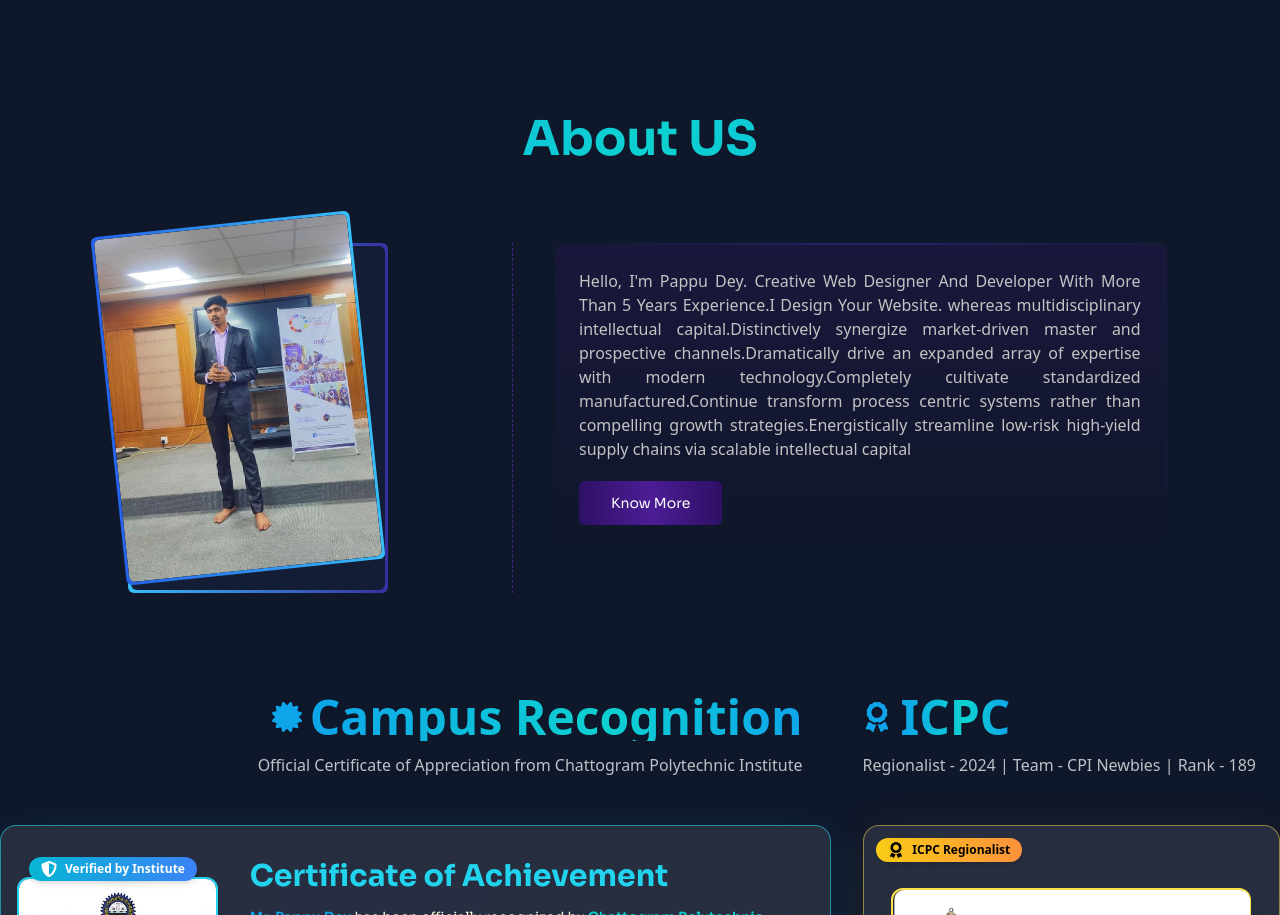
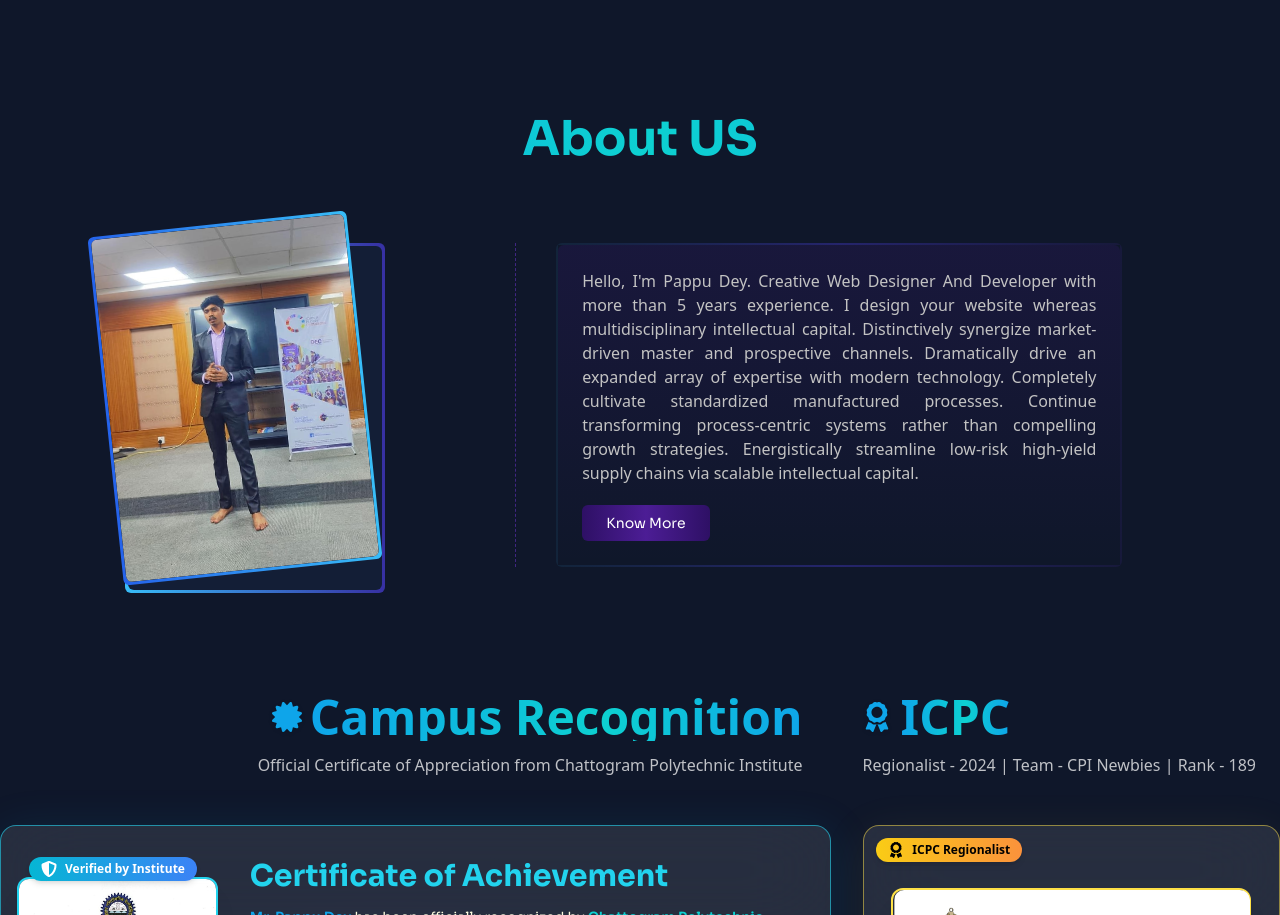
Before and after one commit to coderpappu/Next-Level-Portfolio, a React (Vite) app: page / in a window 1280 px wide. Shown: the part 880-1795 px from the top of the page. Built offline with nearby package versions, Linux system fonts and the light colour scheme.

Commit message:
now about section is fully responsive

```diff
--- a/src/App.jsx
+++ b/src/App.jsx
@@ -2,7 +2,32 @@ import { Suspense, lazy } from "react";
 import { Helmet } from "react-helmet";
 import "./App.css";
 
-const Layout = lazy(() => import("./pages/Layout"));
+// Direct default export components
+const About = lazy(() => import("./components/About"));
+const CareerSummary = lazy(() => import("./components/CareerSummary"));
+const Counter = lazy(() => import("./components/Counter"));
+const Footer = lazy(() => import("./components/Footer"));
+const Heading = lazy(() => import("./components/Heading"));
+const HeroSection = lazy(() => import("./components/HeroSection"));
+const RecommendationSection = lazy(() => import("./components/Recomendation"));
+const StackCard = lazy(() => import("./components/StackCard"));
+
+// Named export components — imported and set as default in .then()
+const LayoutGridDemo = lazy(() =>
+  import("./components/Gallary").then((module) => ({
+    default: module.LayoutGridDemo,
+  }))
+);
+const AnimatedPinDemo = lazy(() =>
+  import("./components/Project").then((module) => ({
+    default: module.AnimatedPinDemo,
+  }))
+);
+const InfiniteMovingCardsDemo = lazy(() =>
+  import("./components/Testomonials").then((module) => ({
+    default: module.InfiniteMovingCardsDemo,
+  }))
+);
 
 function App() {
   return (
@@ -34,7 +59,62 @@ function App() {
           </div>
         }
       >
-        <Layout />
+        {/* Heading */}
+        <Suspense fallback={null}>
+          <Heading />
+        </Suspense>
+
+        <div className="xl:wrapper-container">
+          {/* Hero */}
+          <Suspense fallback={null}>
+            <HeroSection />
+          </Suspense>
+
+          {/* Counter */}
+          <Suspense fallback={null}>
+            <Counter />
+          </Suspense>
+
+          {/* About */}
+          <Suspense fallback={null}>
+            <About />
+          </Suspense>
+
+          {/* Recommendation */}
+          <Suspense fallback={null}>
+            <RecommendationSection />
+          </Suspense>
+
+          {/* Career Summary */}
+          <Suspense fallback={null}>
+            <CareerSummary />
+          </Suspense>
+
+          {/* Stack Card */}
+          <Suspense fallback={null}>
+            <StackCard />
+          </Suspense>
+
+          {/* Projects */}
+          <Suspense fallback={null}>
+            <AnimatedPinDemo />
+          </Suspense>
+
+          {/* Testimonials */}
+          <Suspense fallback={null}>
+            <InfiniteMovingCardsDemo />
+          </Suspense>
+
+          {/* Gallery */}
+          <Suspense fallback={null}>
+            <LayoutGridDemo />
+          </Suspense>
+
+          {/* Footer */}
+          <Suspense fallback={null}>
+            <Footer />
+          </Suspense>
+        </div>
       </Suspense>
     </div>
   );
--- a/src/components/About.jsx
+++ b/src/components/About.jsx
@@ -1,7 +1,8 @@
 import ProfileImg from "../assets/pic.jpg";
+
 const About = () => {
   return (
-    <div className=" text-white my-20">
+    <div className="text-white my-20 px-4">
       <div className="text-center">
         <h3
           className="text-5xl font-sora font-bold text-transparent bg-clip-text"
@@ -13,61 +14,62 @@ const About = () => {
           About US
         </h3>
       </div>
-      <div className="flex flex-wrap justify-between mt-20 ">
-        <div className="w-[20%] relative m-auto">
-          <div>
-            {/* card */}
-            <div
-              className="w-[260px] h-[350px] rounded-md p-[3px] box-border bg-gradient-to-r from-sky-400 to-indigo-800"
-              id="profile_card_box"
-            >
+
+      <div className="flex flex-wrap lg:flex-nowrap justify-between items-start mt-20 gap-8">
+        {/* Profile Card */}
+        <div className="w-full lg:w-[20%] relative m-auto">
+          <div className="w-[260px] h-[350px] rounded-md p-[3px] bg-gradient-to-r from-sky-400 to-indigo-800 m-auto">
             <div className="w-full h-full bg-[#131e36] rounded-md"></div>
           </div>
 
           <div
-              className="w-[260px] h-[350px] rounded-md p-[3px] box-border bg-gradient-to-r from-blue-600 hover:to-sky-400 to-sky-400 absolute top-[-20px] left-[-20px] transform transition-transform duration-300 ease-in-out -rotate-6"
-              id="profile_card_box"
+            className="
+      group
+      w-[260px] h-[350px] rounded-md p-[3px] bg-gradient-to-r from-blue-600 to-sky-400
+      absolute top-[-20px]
+      left-1/2 -translate-x-1/2
+      lg:left-[-20px] lg:translate-x-0
+      transition-transform duration-300 ease-in-out -rotate-6
+      hover:scale-105 hover:rotate-3 hover:shadow-2xl hover:shadow-blue-500/30
+
+    "
           >
             <div className="w-full h-full bg-[#0F172A] rounded-md overflow-hidden">
               <img
                 src={ProfileImg}
-                  alt=""
+                alt="profile"
                 className="w-full h-full object-cover"
                 loading="lazy"
               />
             </div>
           </div>
         </div>
-        </div>
 
-        <div className="w-[60%] border-l border-violet-600 border-opacity-45 border-dashed">
-          <div
-            className="w-[80%] h-[250px] p-[2px] ml-10 rounded-md bg-gradient-to-l to-[#37baf814 ] via-[#3730a38a]  from-[#1d1b4793]"
-            id="profile_card"
-          >
+        {/* About Text */}
+        <div className="w-full lg:w-[60%] border-t lg:border-t-0 lg:border-l border-violet-600 border-opacity-45 border-dashed pt-8 lg:pt-0 lg:pl-10">
+          <div className="w-full lg:w-[80%] h-auto p-[2px] rounded-md bg-gradient-to-l to-[#37baf814] via-[#3730a38a] from-[#1d1b4793]">
             <div className="bg-[#0F172A]">
               <div
-                className="w-full h-[300px] rounded-md text-justify p-6  "
-                id="about_us"
+                className="rounded-md text-justify p-6"
                 style={{
                   backgroundImage:
                     "linear-gradient(rgb(112 26 216 / 10%) 0%, rgba(143, 134, 153, 0) 100%)",
                 }}
               >
-                <h3 className="text-[#c3c3c3]">
-                  Hello, I'm Pappu Dey. Creative Web Designer And Developer With
-                  More Than 5 Years Experience.I Design Your Website. whereas
-                  multidisciplinary intellectual capital.Distinctively synergize
-                  market-driven master and prospective channels.Dramatically
-                  drive an expanded array of expertise with modern
-                  technology.Completely cultivate standardized
-                  manufactured.Continue transform process centric systems rather
-                  than compelling growth strategies.Energistically streamline
-                  low-risk high-yield supply chains via scalable intellectual
-                  capital
+                <h3 className="text-[#c3c3c3] text-sm md:text-base leading-relaxed">
+                  Hello, I'm Pappu Dey. Creative Web Designer And Developer with
+                  more than 5 years experience. I design your website whereas
+                  multidisciplinary intellectual capital. Distinctively
+                  synergize market-driven master and prospective channels.
+                  Dramatically drive an expanded array of expertise with modern
+                  technology. Completely cultivate standardized manufactured
+                  processes. Continue transforming process-centric systems
+                  rather than compelling growth strategies. Energistically
+                  streamline low-risk high-yield supply chains via scalable
+                  intellectual capital.
                 </h3>
 
-                <button className="px-8 py-3 bg-gradient-to-r from-violet-950 via-violet-900 to-violet-950 rounded-md mt-5 font-sora text-sm">
+                <button className="px-6 py-2 bg-gradient-to-r from-violet-950 via-violet-900 to-violet-950 rounded-md mt-5 font-sora text-sm">
                   Know More
                 </button>
               </div>
--- a/src/main.jsx
+++ b/src/main.jsx
@@ -1,8 +1,8 @@
 import { StrictMode } from "react";
 import { createRoot } from "react-dom/client";
+import { createBrowserRouter, RouterProvider } from "react-router-dom";
 import App from "./App.jsx";
 import "./index.css";
-import { createBrowserRouter, RouterProvider } from "react-router-dom";
 
 const router = createBrowserRouter([
   {
--- a/src/pages/Home.jsx
+++ /dev/null
@@ -1,12 +0,0 @@
-import React from "react";
-
-const Home = () => {
-  return (
-    <div>
-      {" "}
-
-    </div>
-  );
-};
-
-export default Home;
```
Lines whose indentation alone changed are shown as unchanged.
